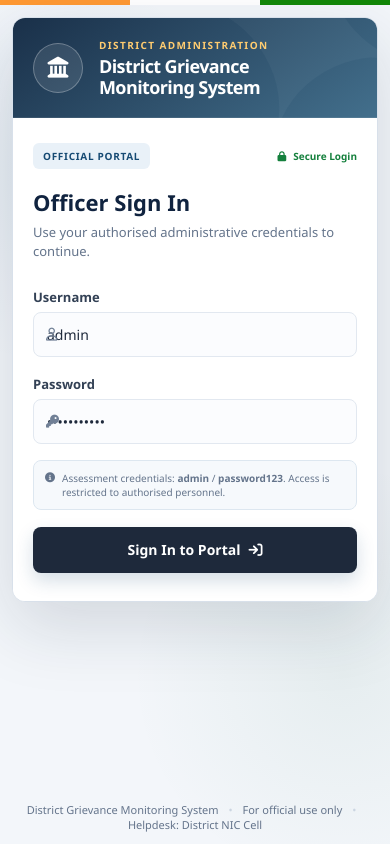
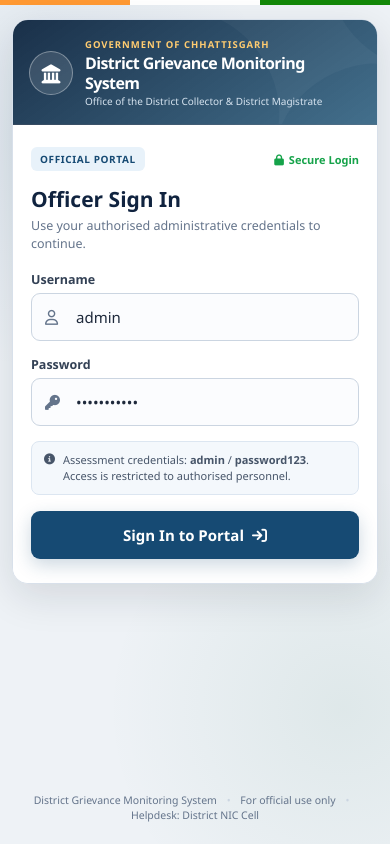
Before and after one commit to KamalNishad/District_Grievance_Monitoring_System, a website: page index.html in a window 390 px wide. Drawn offline with nearby package versions, Linux system fonts and the light colour scheme.

Commit message:
Enhance mobile UI: fix login top clipping, input icon collision, and responsive layout

```diff
--- a/index.html
+++ b/index.html
@@ -27,10 +27,12 @@
       display: flex;
       flex-direction: column;
       min-height: 100vh;
-      background-color: #F3F6FA;
-      background-image: radial-gradient(circle at 14% 20%, rgba(15,76,129,.07), transparent 26%), radial-gradient(circle at 88% 80%, rgba(19,100,68,.06), transparent 28%);
+      min-height: 100dvh;
+      background-color: #EEF2F6;
+      background-image: radial-gradient(circle at 12% 16%, rgba(15,76,129,.08), transparent 30%), radial-gradient(circle at 88% 84%, rgba(19,100,68,.07), transparent 30%);
       position: relative;
-      overflow: hidden;
+      overflow-y: auto;
+      -webkit-overflow-scrolling: touch;
     }
     .tricolour-line { display:flex; width:100%; height:5px; min-height:5px; flex:0 0 5px; }
     .tricolour-line span { display:block; flex:1 1 33.333%; height:5px; }
@@ -49,6 +51,9 @@
     .gov-features { display:grid; gap:14px; margin-top:auto; padding-top:35px; }
     .gov-feature { display:flex; gap:12px; align-items:center; color:#E5EEF7; font-size:13px; }
     .gov-feature i { width:30px; height:30px; border-radius:8px; background:rgba(255,255,255,.1); display:grid; place-items:center; color:#FFCC70; }
+    .gov-brand-header { display: flex; flex-direction: column; }
+    .gov-sub { display: none; }
+    .desktop-br { display: inline; }
     .login-box {
       background: #FFFFFF;
       width: 100%;
@@ -101,28 +106,7 @@
     .btn-accent { background-color: #F59E0B; color: #FFFFFF; }
     .btn-success { background-color: #10B981; color: #FFFFFF; }
 
-    @media (max-width: 900px) {
-      .login-stage { padding:18px; }
-      .login-shell { grid-template-columns:1fr; min-height:0; }
-      .gov-panel { padding:24px 28px; display:grid; grid-template-columns:auto 1fr; column-gap:16px; align-items:center; }
-      .gov-panel { background-position:center 42%; }
-      .gov-panel h1 { font-size:21px; margin:4px 0 0; }
-      .gov-kicker { align-self:end; }
-      .gov-panel > p, .gov-features { display:none; }
-      .gov-mark { width:50px; height:50px; font-size:21px; margin:0; grid-row:1 / span 2; }
-      .login-box { padding:30px 26px; }
-    }
-    @media (max-width: 460px) {
-      .login-stage { padding:12px; align-items:flex-start; }
-      .login-shell { width:100%; border-radius:13px; }
-      .gov-panel { padding:20px; }
-      .gov-panel h1 { font-size:18px; }
-      .gov-kicker { font-size:10px; }
-      .login-box { padding:25px 20px 28px; }
-      .login-box h2 { font-size:22px; }
-      .secure-label { font-size:10px; }
-      .login-footer { padding:8px 14px 12px; }
-    }
+
 
     /* App Shell */
     #app-shell { display: none; height: 100vh; min-height: 680px; flex-direction: column; overflow: hidden; }
@@ -429,6 +413,180 @@
     }
 
     @media (max-width: 768px) {
+      /* Mobile Login Screen Polish */
+      .login-stage {
+        align-items: flex-start !important;
+        justify-content: center !important;
+        padding: 14px 12px 28px !important;
+        min-height: 0 !important;
+      }
+      .login-shell {
+        width: 100% !important;
+        max-width: 440px !important;
+        margin: 0 auto;
+        border-radius: 16px !important;
+        box-shadow: 0 12px 40px rgba(15, 23, 42, 0.12) !important;
+        grid-template-columns: 1fr !important;
+        min-height: 0 !important;
+      }
+      .gov-panel {
+        padding: 18px 16px 16px !important;
+        border-bottom: 1px solid rgba(255, 255, 255, 0.12) !important;
+      }
+      .gov-brand-header {
+        display: flex !important;
+        flex-direction: row !important;
+        align-items: center !important;
+        gap: 12px !important;
+      }
+      .gov-mark {
+        width: 44px !important;
+        height: 44px !important;
+        font-size: 19px !important;
+        margin-bottom: 0 !important;
+        flex-shrink: 0 !important;
+        border: 1px solid rgba(255, 255, 255, 0.35) !important;
+        background: rgba(255, 255, 255, 0.12) !important;
+      }
+      .gov-brand-text {
+        display: flex !important;
+        flex-direction: column !important;
+        min-width: 0 !important;
+      }
+      .gov-kicker {
+        font-size: 9.5px !important;
+        letter-spacing: 1px !important;
+        margin-bottom: 2px !important;
+        color: #FFCC70 !important;
+      }
+      .gov-panel h1 {
+        font-size: 16px !important;
+        line-height: 1.25 !important;
+        margin: 0 0 2px 0 !important;
+        font-weight: 750 !important;
+        color: #FFFFFF !important;
+      }
+      .desktop-br {
+        display: none !important;
+      }
+      .gov-sub {
+        display: block !important;
+        font-size: 10px !important;
+        color: #D7E4F0 !important;
+        line-height: 1.3 !important;
+      }
+      .gov-desc, .gov-features {
+        display: none !important;
+      }
+      .login-box {
+        padding: 22px 18px 24px !important;
+      }
+      .login-badge {
+        background: #E8F2FA !important;
+        color: #164A73 !important;
+        font-weight: 800 !important;
+        font-size: 10px !important;
+        letter-spacing: 0.6px !important;
+        padding: 5px 9px !important;
+      }
+      .secure-label {
+        font-size: 11px !important;
+        color: #16A34A !important;
+        font-weight: 700 !important;
+        display: flex !important;
+        align-items: center !important;
+        gap: 5px !important;
+      }
+      .login-box h2 {
+        font-size: 21px !important;
+        font-weight: 750 !important;
+        margin: 14px 0 4px !important;
+        color: #10233F !important;
+      }
+      .login-box > p {
+        font-size: 12.5px !important;
+        line-height: 1.45 !important;
+        margin-bottom: 18px !important;
+        color: #64748B !important;
+      }
+      .form-group {
+        margin-bottom: 15px !important;
+      }
+      .form-group label {
+        font-size: 12.5px !important;
+        font-weight: 650 !important;
+        color: #334155 !important;
+        margin-bottom: 5px !important;
+      }
+      .input-wrap {
+        position: relative !important;
+        width: 100% !important;
+      }
+      .input-wrap > i {
+        position: absolute !important;
+        left: 14px !important;
+        top: 50% !important;
+        transform: translateY(-50%) !important;
+        color: #64748B !important;
+        font-size: 15px !important;
+        pointer-events: none !important;
+        z-index: 2 !important;
+      }
+      .input-wrap .form-control {
+        padding-left: 44px !important; /* Prevents text/icon collision on mobile */
+        padding-right: 14px !important;
+        height: 48px !important;
+        font-size: 15px !important;
+        background: #FBFCFE !important;
+        border: 1.5px solid #CBD5E1 !important;
+        border-radius: 9px !important;
+        color: #1E293B !important;
+      }
+      .input-wrap .form-control:focus {
+        border-color: #2563EB !important;
+        background: #FFFFFF !important;
+        box-shadow: 0 0 0 3px rgba(37, 99, 235, 0.14) !important;
+      }
+      .login-help {
+        display: flex !important;
+        align-items: flex-start !important;
+        gap: 8px !important;
+        padding: 10px 12px !important;
+        margin: 2px 0 16px !important;
+        border: 1px solid #DCE6F1 !important;
+        border-radius: 8px !important;
+        background: #F4F8FC !important;
+        font-size: 11px !important;
+        line-height: 1.45 !important;
+        color: #475569 !important;
+      }
+      .login-btn {
+        width: 100% !important;
+        height: 48px !important;
+        background: #164A73 !important;
+        color: #FFFFFF !important;
+        font-size: 15px !important;
+        font-weight: 700 !important;
+        border-radius: 9px !important;
+        display: flex !important;
+        align-items: center !important;
+        justify-content: center !important;
+        gap: 8px !important;
+        box-shadow: 0 6px 18px rgba(22, 74, 115, 0.22) !important;
+        border: none !important;
+        cursor: pointer !important;
+      }
+      .login-btn:active {
+        transform: scale(0.985) !important;
+      }
+      .login-footer {
+        padding: 12px 14px 20px !important;
+        font-size: 10.5px !important;
+        color: #64748B !important;
+        line-height: 1.5 !important;
+      }
+
+      /* App Shell & Header Polish */
       header { align-items:flex-start; gap:12px; padding: 12px 16px; }
       .user-profile span { display:none; }
       .logo-title { font-size:15px; }
@@ -440,8 +598,12 @@
       .dashboard-heading h1 { font-size:22px; }
       .dashboard-actions { width:100%; }
       .dashboard-actions .btn { flex:1; padding:9px; }
-      .kpi-grid { grid-template-columns:1fr; }
-      .kpi-card { padding:14px; }
+
+      /* Executive 2x2 KPI grid on mobile */
+      .kpi-grid { grid-template-columns: repeat(2, 1fr) !important; gap: 10px !important; }
+      .kpi-card { padding: 12px 14px !important; border-radius: 12px !important; }
+      .kpi-card h2 { font-size: 22px !important; }
+      .kpi-card p { font-size: 11.5px !important; }
 
       /* Form mobile layout */
       .form-container {
@@ -529,10 +691,15 @@
     <div class="login-stage">
       <div class="login-shell">
         <section class="gov-panel">
-          <div class="gov-mark"><i class="fa-solid fa-landmark"></i></div>
-          <div class="gov-kicker">District Administration</div>
-          <h1>District Grievance<br>Monitoring System</h1>
-          <p>A unified administrative platform for transparent registration, monitoring and timely resolution of citizen grievances.</p>
+          <div class="gov-brand-header">
+            <div class="gov-mark"><i class="fa-solid fa-landmark"></i></div>
+            <div class="gov-brand-text">
+              <div class="gov-kicker">Government of Chhattisgarh</div>
+              <h1>District Grievance<br class="desktop-br"> Monitoring System</h1>
+              <div class="gov-sub">Office of the District Collector &amp; District Magistrate</div>
+            </div>
+          </div>
+          <p class="gov-desc">A unified administrative platform for transparent registration, monitoring and timely resolution of citizen grievances.</p>
           <div class="gov-features">
             <div class="gov-feature"><i class="fa-solid fa-shield-halved"></i><span>Secure access for authorised officials</span></div>
             <div class="gov-feature"><i class="fa-solid fa-chart-line"></i><span>Real-time grievance monitoring</span></div>
```
